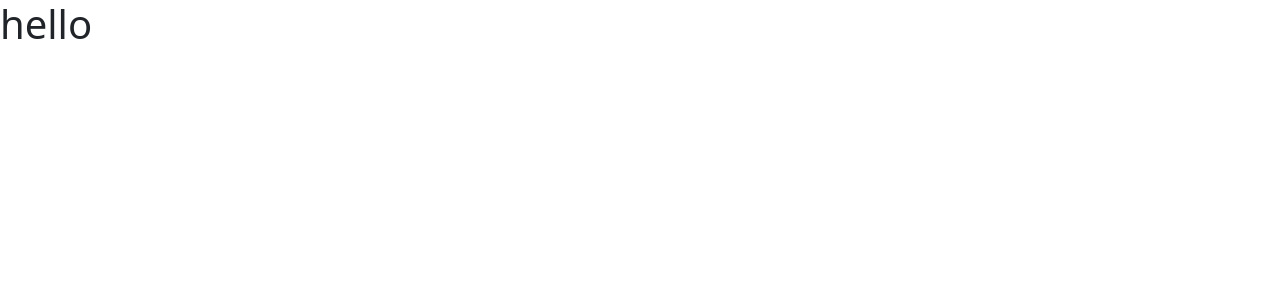
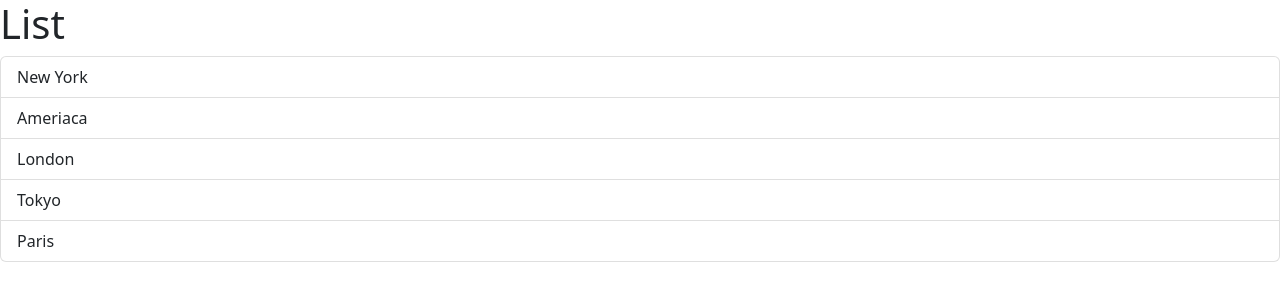
Before and after one commit to AnnalingamGowsigan/first_react_app, a React (Vite) app: page / in a window 1280 px wide. Shown: the top 300 px of the page. Built offline with nearby package versions, Linux system fonts and the light colour scheme; the HTML template or start-up script is replaced by a standard one.

Commit message:
Add ListGroup component.

```diff
--- a/src/App.tsx
+++ b/src/App.tsx
@@ -1,9 +1,9 @@
-import Message from "./Message";
+import ListGroup from "./components/ListGroup";
 
 function App() {
   return (
     <div>
-      <Message />
+      <ListGroup />
     </div>
   );
 }
--- /dev/null
+++ b/src/components/ListGroup.tsx
@@ -0,0 +1,25 @@
+import { Fragment } from "react";
+
+function ListGroup() {
+  let items = ["New York", "Ameriaca", "London", "Tokyo", "Paris"];
+  //   items = [];
+
+  //   here we are using {} to render variable dynamically
+  return (
+    <Fragment>
+      <h1>List</h1>
+
+      {items.length === 0 && <p>No items find</p>}
+
+      <ul className="list-group">
+        {items.map((item) => (
+          <li key={item} className="list-group-item">
+            {item}
+          </li>
+        ))}
+      </ul>
+    </Fragment>
+  );
+}
+
+export default ListGroup;
```
